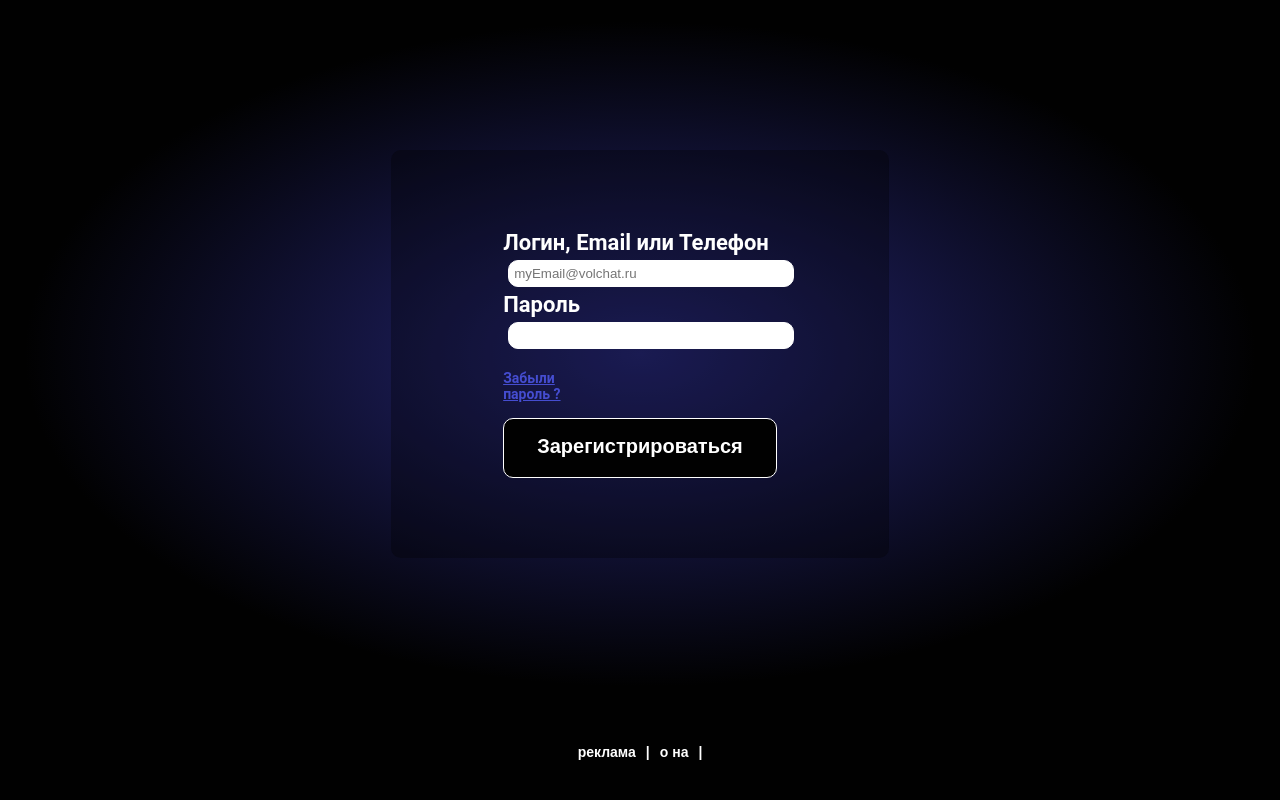
After one commit to Shirokov-Mikhail/Volchat-Super-Security-Messenger, a Flask app: template templates/pages/auth.html in a window 1280 px wide. The commit adds this page. Run offline with Flask 3, Linux system fonts and the light colour scheme; the template is opened without the code that fills it, so the values that code supplies are empty; parts of the project's set-up code (start-up, migrations or seed data) failed here and were passed over; some libraries are stand-ins or nearby versions; some web fonts are replaced.

Commit message:
add auth and registration pages

```diff
--- a/static/css/style.css
+++ b/static/css/style.css
@@ -62,11 +62,15 @@ body{
     backdrop-filter: brightness(0.7);
 }
 .absolut{
-    display: none !important;
     position: absolute;
-    top: 350px;
-    left: 30%;
+    top: 10%;
+    left: 36%;
     backdrop-filter: brightness(0);
+    height: 30%;
+}
+.x{
+    width: 100%;
+    align-items: start !important;
 }
 .slider-small{
     width: 40%;
@@ -77,7 +81,8 @@ body{
 }
 .gradient-image{
     background: radial-gradient(circle, #252675 0%, transparent 60%);
-    width: 48%;
+    width: 38%;
+    margin-right: 10%;
     height: 800px;
 }
 @keyframes slide-in {
@@ -110,6 +115,11 @@ body{
     margin-top: 35px;
     margin-bottom: 35px;
     animation: slideUp 0.8s cubic-bezier(0.175, 0.885, 0.32, 1.275) forwards;
+    opacity: 1;
+    transition: opacity 0.5s ease; /* Плавный переход для прозрачности */
+}
+.container.fade-out {
+    opacity: 0;
 }
 main{
     display: flex;
@@ -118,7 +128,7 @@ main{
 
 }
 main > *{
-    width: 70%;
+    width: 80%;
     align-self: center;
 }
 header{
@@ -212,6 +222,7 @@ footer{
 }
 .button-form{
     width: 55%;
+    height: 60px;
 }
 .inputs{
     display: flex;
--- /dev/null
+++ b/templates/pages/auth.html
@@ -0,0 +1,43 @@
+<!DOCTYPE html>
+<html lang="ru">
+<head>
+    <meta charset="UTF-8">
+    <meta name="viewport" content="width=device-width, initial-scale=1.0">
+    <title>VolChat - Регистрация</title>
+    <link rel="stylesheet" href="../../static/css/style.css">
+
+</head>
+<body>
+<header>
+    <div class="bread-crums" style="display: none">
+        <a href="/">Главная</a>
+    </div>
+</header>
+<main class="gradient-back">
+    <form class="slider container slider-small filter" method="POST">
+        <div class="inputs">
+            <div class="input-block" id="email_block">
+                <label for="email">Логин, Email или Телефон</label>
+                <input type="text" id="email" name="email" required placeholder="myEmail@volchat.ru">
+                <p class="error" style="display: {{ login_error }}">Нет такого пользователя</p>
+            </div>
+            <div class="input-block"><label for="password">Пароль</label>
+                <input type="password" name="password" id="password" required  maxlength="30" minlength="8">
+                <p class="error" style="display: {{ password_error }}">Не правильный пароль</p>
+                <div class="slise">
+                    <p><a class="text smaller-text" id="toPass" href="/chenge_password/">Забыли пароль ?</a></p>
+                </div>
+            </div>
+        </div>
+        <button class="button  button-form" type="submit">Зарегистрироваться</button>
+    </form>
+</main>
+<footer class="container">
+    {% for i in [('реклама', 'ads'), ('о на', 'about')]%}
+    <a href="/{{i.1}}/" class="link">{{i.0}}</a>
+    <p class="link">|</p>
+    {% endfor %}
+</footer>
+<script src="../../static/js/registration.js"></script>
+</body>
+</html>
```
Also changed, not shown: static/js/index.js (+17 -2 lines), templates/index.html (+24 -4 lines).
